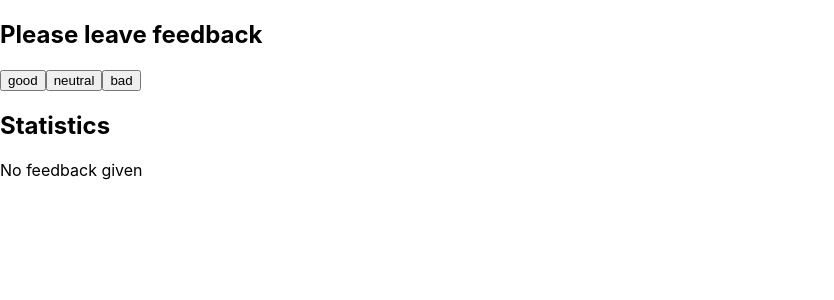
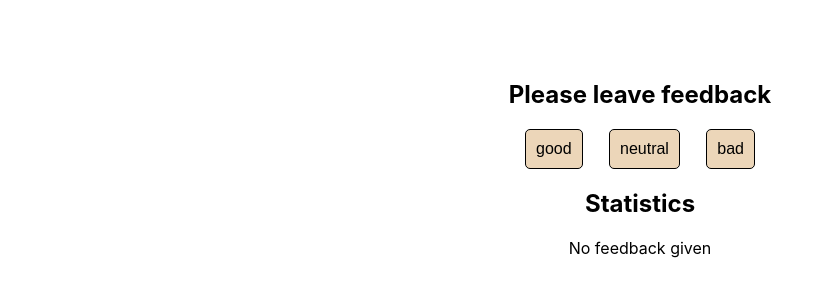
Before and after one commit to MarynaMuntian/goit-react-hw-02-feedback, a React (Create React App) app: page / in a window 1280 px wide. Shown: the top 300 px of the page, without its empty margins (0-834 px from the left). Built offline with nearby package versions, Linux system fonts and the light colour scheme.

Commit message:
add styles

```diff
--- a/src/components/App.jsx
+++ b/src/components/App.jsx
@@ -1,4 +1,5 @@
 import React from 'react';
+import css from './App.module.css';
 import { Statistics } from './Statistics/Statistics';
 import FeedbackOptions from './FeedbackOptions/FeedbackOptions';
 import { Section } from './Section/Section';
@@ -31,7 +32,7 @@ export class App extends React.Component {
     const total = this.countTotalFeedback();
 
     return (
-      <div>
+      <div className={css.container}>
         <Section title="Please leave feedback">
           <FeedbackOptions
             options={['good', 'neutral', 'bad']}
--- /dev/null
+++ b/src/components/App.module.css
@@ -0,0 +1,4 @@
+.container {
+  padding: 60px;
+  text-align: center;
+}
--- a/src/components/FeedbackOptions/FeedbackOptions.jsx
+++ b/src/components/FeedbackOptions/FeedbackOptions.jsx
@@ -4,10 +4,15 @@ import PropTypes from 'prop-types';
 
 const FeedbackOptions = ({ options, onLeaveFeedback }) => {
   return (
-    <div>
+    <div className={css.buttonContainer}>
       {options.map(option => {
         return (
-          <button key={option} type="button" onClick={() => onLeaveFeedback(option)}>
+          <button
+            key={option}
+            type="button"
+            className={css.button}
+            onClick={() => onLeaveFeedback(option)}
+          >
             {option}
           </button>
         );
--- a/src/components/FeedbackOptions/FeedbackOptions.module.css
+++ b/src/components/FeedbackOptions/FeedbackOptions.module.css
@@ -0,0 +1,16 @@
+.button {
+  padding: 10px;
+  border: 1px solid black;
+  border-radius: 5px;
+  cursor: pointer;
+  font-size: 16px;
+  background-color: rgb(236, 214, 185);
+}
+
+.buttonContainer {
+  display: flex;
+  margin-left: auto;
+  margin-right: auto;
+  width: 230px;
+  justify-content: space-between;
+}
--- a/src/components/Statistics/Statistics.jsx
+++ b/src/components/Statistics/Statistics.jsx
@@ -4,7 +4,7 @@ import PropTypes from 'prop-types';
 
 export const Statistics = ({ good, neutral, bad, total, positivePercentage }) => {
   return (
-    <div>
+    <div className={css.statContainer}>
       <p>Good: {good}</p>
       <p>Neutral: {neutral}</p>
       <p>Bad: {bad}</p>
--- a/src/components/Statistics/Statistics.module.css
+++ b/src/components/Statistics/Statistics.module.css
@@ -0,0 +1,4 @@
+.statContainer {
+  font-size: 18px;
+  font-weight: 500;
+}
```
